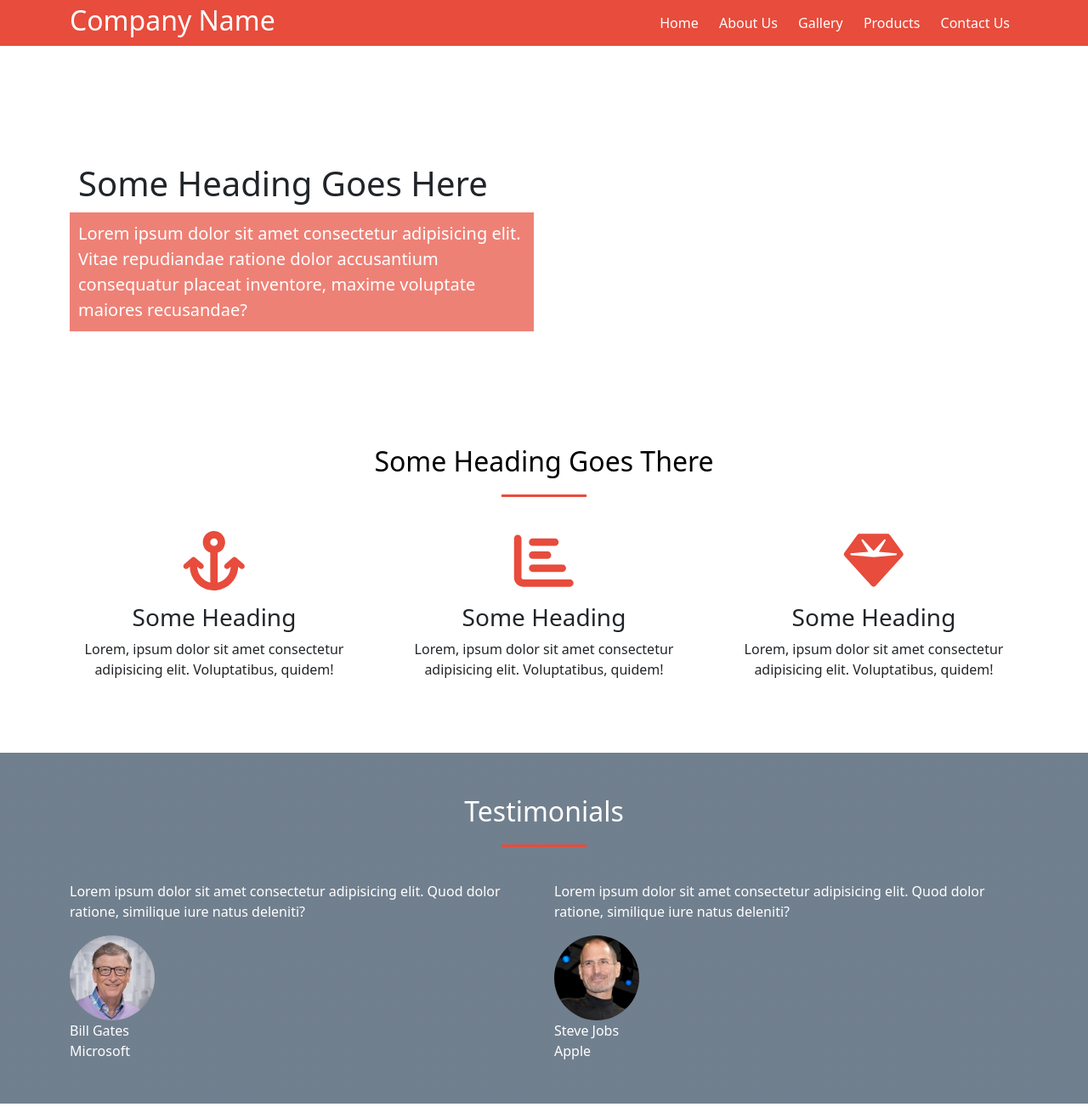
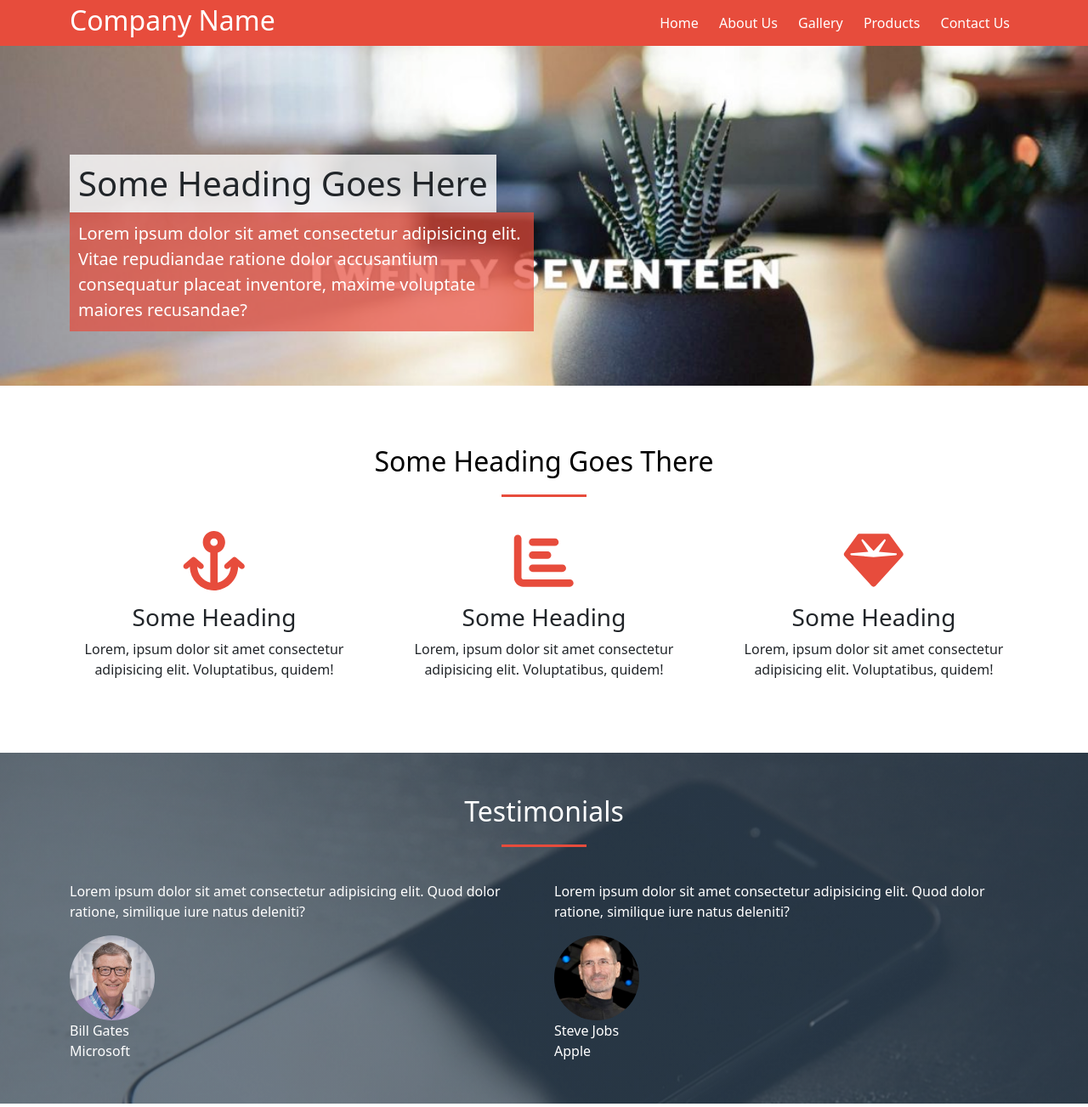
Before and after one commit to MD-ABDULLAH-FARDUS/Responsive-web-template-using-bootstrap, a plain HTML site: page index.html in a window 1280 px wide. Shown: the top 1303 px of the page at 85% size. Drawn offline with Linux system fonts and the light colour scheme.

Commit message:
Update style.css

```diff
--- a/css/style.css
+++ b/css/style.css
@@ -58,7 +58,7 @@ img {
 }
 
 #banner {
-  background: url("images/canvas.jpg") no-repeat 0 0;
+  background: url("../images/canvas.jpg") no-repeat 0 0;
   background-size: cover;
 }
 
@@ -90,8 +90,8 @@ img {
 }
 
 #testimonials {
-  background: -webkit-gradient(linear, left top, left bottom, from(rgba(52, 73, 94, 0.7)), to(rgba(52, 73, 94, 0.7))), url("images/canvas-2.jpg") no-repeat 0 0;
-  background: linear-gradient(rgba(52, 73, 94, 0.7), rgba(52, 73, 94, 0.7)), url("images/canvas-2.jpg") no-repeat 0 0;
+  background: -webkit-gradient(linear, left top, left bottom, from(rgba(52, 73, 94, 0.7)), to(rgba(52, 73, 94, 0.7))), url("../images/canvas-2.jpg") no-repeat 0 0;
+  background: linear-gradient(rgba(52, 73, 94, 0.7), rgba(52, 73, 94, 0.7)), url("../images/canvas-2.jpg") no-repeat 0 0;
   background-size: cover;
   padding: 50px 0;
   position: relative;
```
